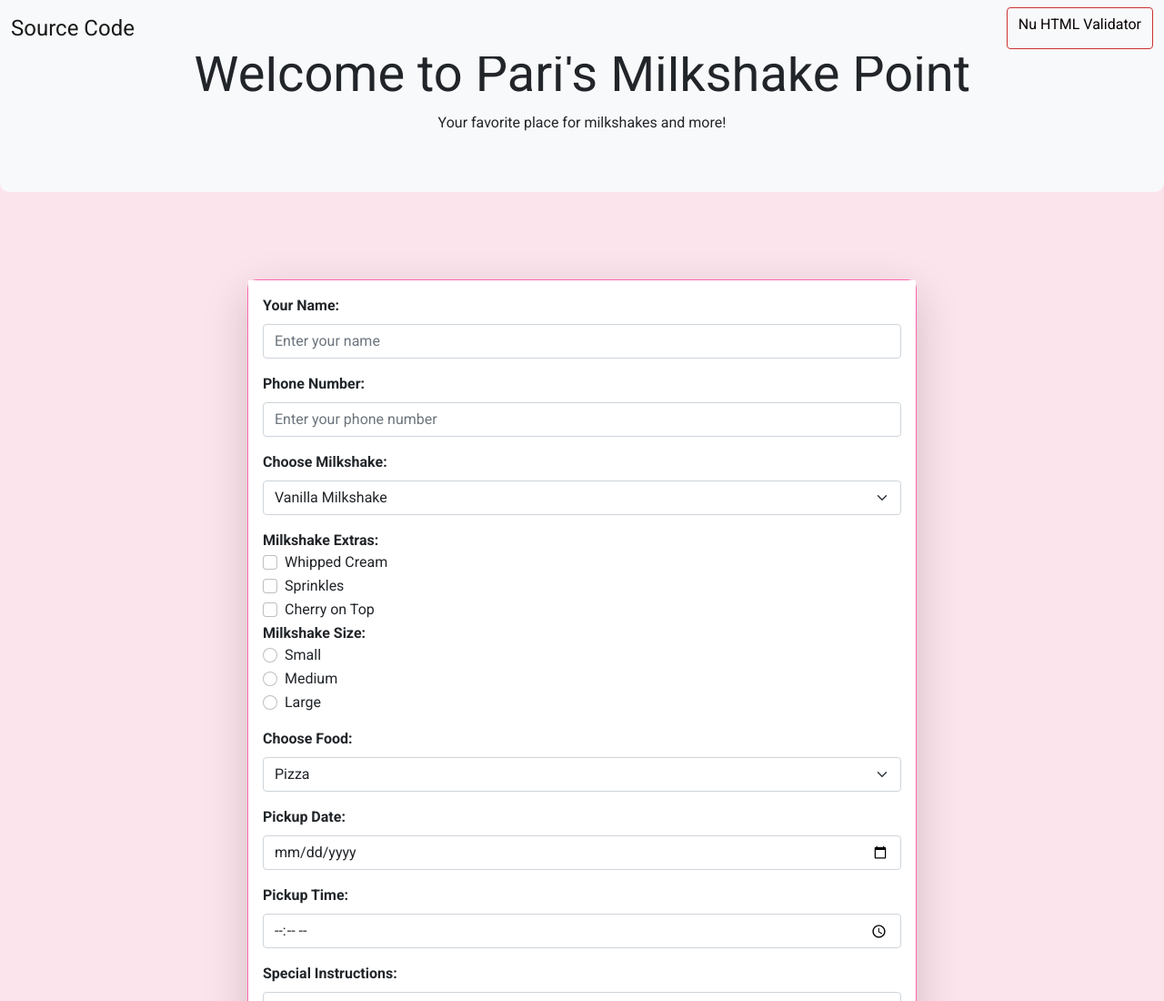
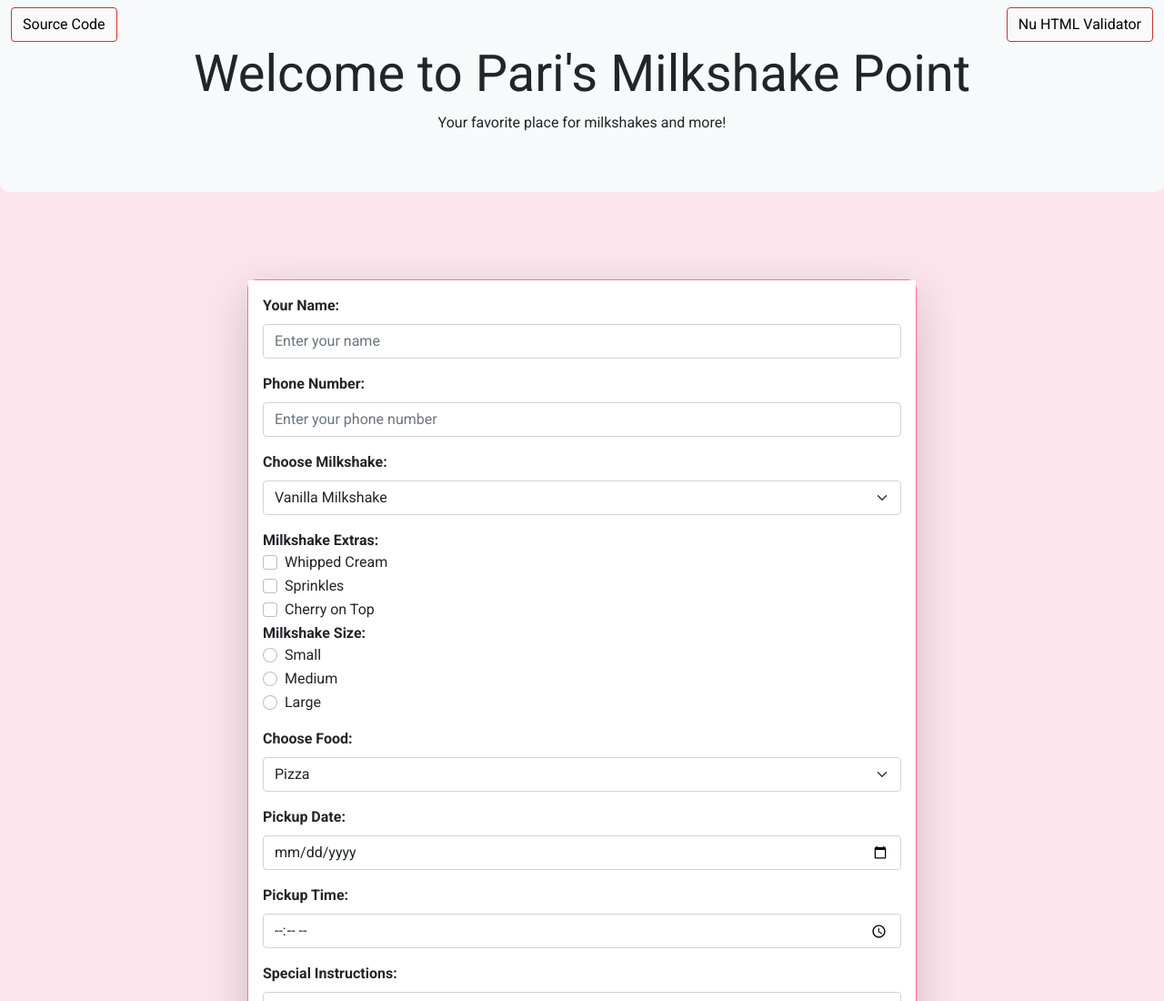
Before and after one commit to pmalhotra21/dev-harry-final-project, a plain HTML site: page index.html in a window 1280 px wide. Shown: the top 1100 px of the page at 91% size. Drawn offline with nearby package versions, Linux system fonts and the light colour scheme; a web font is replaced by a local one.

Commit message:
Update index.html

```diff
--- a/index.html
+++ b/index.html
@@ -15,7 +15,9 @@
         <div class="container-fluid">
             <div class="d-flex justify-content-between w-100">
                 <!-- Left Section -->
-                <a class="navbar-brand" href="#">Source Code</a>
+                <a href="https://github.com/pmalhotra21/dev-harry-final-project" target="_blank" class="btn btn-outline-secondary">
+                    Source Code
+                </a>
                 <!-- Right Section -->
                 <a href="https://validator.w3.org/nu/?doc=https%3A%2F%2Fpmalhotra21.github.io%2Fdev-harry-final-project%2F" target="_blank" class="btn btn-outline-secondary">
                     Nu HTML Validator
```
